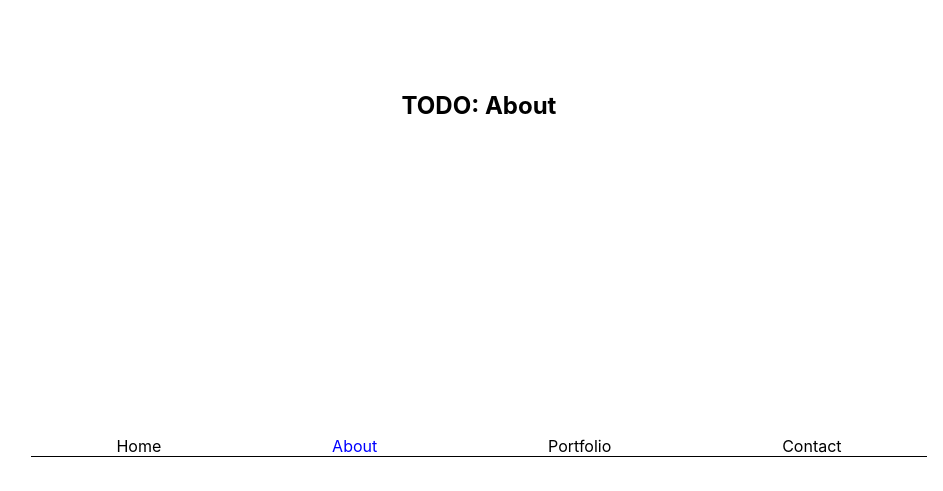
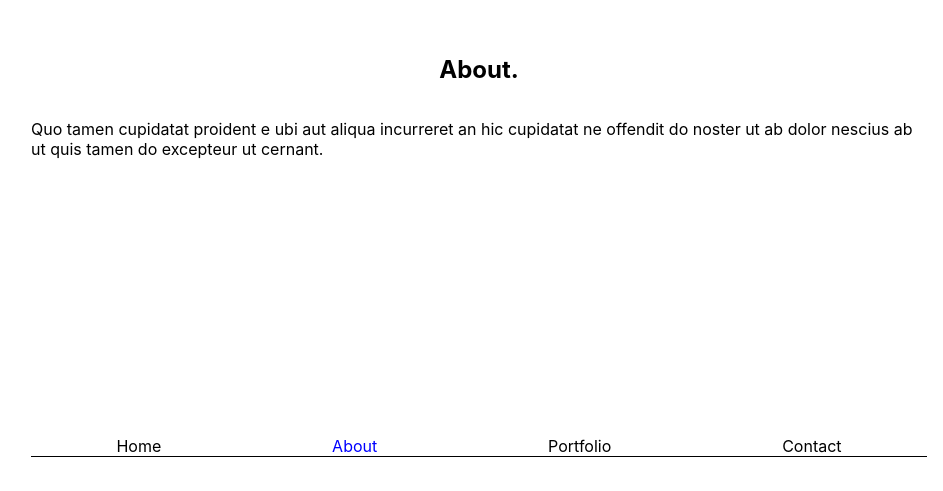
Before and after one commit to vogeldaniel/me, a React (Create React App) app: page /about in a window 1280 px wide. Shown: the part 295-786 px from the top of the page, without its empty margins (161-1104 px from the left). Built offline with nearby package versions, Linux system fonts and the light colour scheme.

Commit message:
Added some dummy text. Fixed animations.

```diff
--- a/package.json
+++ b/package.json
@@ -10,7 +10,6 @@
     "react-reveal": "^1.2.2",
     "react-router": "^5.0.1",
     "react-router-dom": "^5.0.1",
-    "react-router-transition": "^1.3.0",
     "react-scripts": "3.0.1",
     "styled-components": "^4.3.1"
   },
--- /dev/null
+++ b/src/areas/About.js
@@ -0,0 +1,31 @@
+import React, { Component } from "react";
+import styled from "styled-components";
+
+const Boop = styled.div`
+  display: flex;
+  flex-direction: column;
+  height: 100vh;
+  width: 70vw;
+  justify-content: center;
+`;
+
+const BlockText = styled.p`
+  text-align: left;
+`
+
+export default class About extends Component {
+  render() {
+    return (
+      <>
+        <Boop>
+          <h1>About.</h1>
+          <BlockText>
+          Quo tamen cupidatat proident e ubi aut aliqua incurreret an hic cupidatat ne
+          offendit do noster ut ab dolor nescius ab ut quis tamen do excepteur ut
+          cernant.
+          </BlockText>
+        </Boop>
+      </>
+    );
+  }
+}
--- /dev/null
+++ b/src/areas/Contact.js
@@ -0,0 +1,29 @@
+import React, { Component } from 'react';
+
+import styled from "styled-components";
+
+const Boop = styled.div`
+  display: flex;
+  flex-direction: column;
+  height: 100vh;
+  justify-content: center;
+`;
+
+class Contact extends Component {
+
+  render() {
+    return (
+      <>
+        <Boop>
+          <h1>Let's talk.</h1>
+          <b>Work email:</b>
+          <b>LinkedIN:</b>
+          <b>Github:</b>
+        </Boop>
+      </>
+    );
+  }
+
+}
+
+export default Contact;
--- /dev/null
+++ b/src/areas/Portfolio/Portfolio.js
@@ -0,0 +1,26 @@
+import React, { Component } from 'react';
+
+import styled from "styled-components";
+
+const Boop = styled.div`
+  display: flex;
+  flex-direction: column;
+  height: 100vh;
+  justify-content: center;
+`;
+
+class Portfolio extends Component {
+
+  render() {
+    return (
+      <>
+        <Boop>
+          <h1>TODO: Portfolio</h1>
+        </Boop>
+      </>
+    );
+  }
+
+}
+
+export default Portfolio;
--- a/src/areas/Routering.js
+++ b/src/areas/Routering.js
@@ -1,59 +1,48 @@
 import React from "react";
 import { BrowserRouter, Route, Switch, withRouter } from "react-router-dom";
-import { AnimatedSwitch } from "react-router-transition";
 import styled from "styled-components";
-import Navbar from "../components/Navbar.js";
 import { TransitionGroup, CSSTransition } from "react-transition-group";
-
 import Welcome from "./Welcome.js";
-
-class About extends React.Component {
-  render = () => {
-    return (
-      <>
-        <Boop>
-          <h1>TODO: About</h1>
-        </Boop>
-      </>
-    );
-  };
-}
+import About from "./About.js";
+import Contact from "./Contact.js";
+import Portfolio from "./Portfolio/Portfolio.js";
 
 const Wrapper = styled.div`
-  .fade-enter {
-    opacity: 0.01;
+  .page-enter {
+    opacity: 0;
+    transform: translateX(100vw);
+    position: absolute;
   }
 
-  .fade-enter.fade-enter-active {
+  .page-enter-done {
+    transform: translateX(0);
     opacity: 1;
-    transition: opacity 300ms ease-in;
+    transition: all 200ms linear 100ms;
   }
 
-  .fade-exit {
+  .page-exit {
+    transform: translateX(0vw);
     opacity: 1;
   }
 
-  .fade-exit.fade-exit-active {
-    opacity: 0.01;
-    transition: opacity 300ms ease-in;
+  .page-exit-active {
+    transform: translateX(-100vw);
+    opacity: 0;
+    transition: all 300ms linear;
   }
 
   div.transition-group {
     position: relative;
-  }
-
-  section.route-section {
-
   }
 `;
 
 function Container({ location }) {
   return (
     <Wrapper>
-      <TransitionGroup className="whole-page">
+      <TransitionGroup className="transition-group">
         <CSSTransition
           key={location.key}
-          timeout={{ enter: 450, exit: 150 }}
+          timeout={{ enter: 300, exit: 300 }}
           classNames="page"
         >
           <section className="route-section">
@@ -71,26 +60,3 @@ function Container({ location }) {
 }
 
 export default withRouter(Container);
-
-const Boop = styled.div`
-  display: flex;
-  flex-direction: column;
-  height: 100vh;
-  justify-content: center;
-`;
-
-function Portfolio() {
-  return (
-    <Boop>
-      <p>TODO: Portfolio</p>
-    </Boop>
-  );
-}
-
-function Contact() {
-  return (
-    <Boop>
-      <p>TODO: Contact</p>
-    </Boop>
-  );
-}
--- a/src/areas/Welcome.js
+++ b/src/areas/Welcome.js
@@ -43,7 +43,7 @@ export default class Welcome extends React.Component {
       <div>
         <WelcomeScreen>
           <h1>Hi, I'm Daniel.</h1>
-          <p>Let's do great things together.</p>
+          <p>I build software.</p>
         </WelcomeScreen>
       </div>
     );
--- a/src/index.css
+++ b/src/index.css
@@ -13,26 +13,3 @@ code {
   font-family: source-code-pro, Menlo, Monaco, Consolas, "Courier New",
     monospace;
 }
-
-.page-enter {
-  opacity: 0;
-  transform: translateX(-100vw);
-  position: absolute;
-}
-
-.page-enter-done {
-  transform: translateX(0);
-  opacity: 1;
-  transition: all 300ms linear 150ms;
-}
-
-.page-exit {
-  transform: translateX(100);
-  opacity: 1;
-}
-
-.page-exit-active {
-  transform: translateX(100vw);
-  opacity: 0;
-  transition: all 150ms linear;
-}
```
Also changed, not shown: 1 other file (tests, documents, lock files or other folders).
